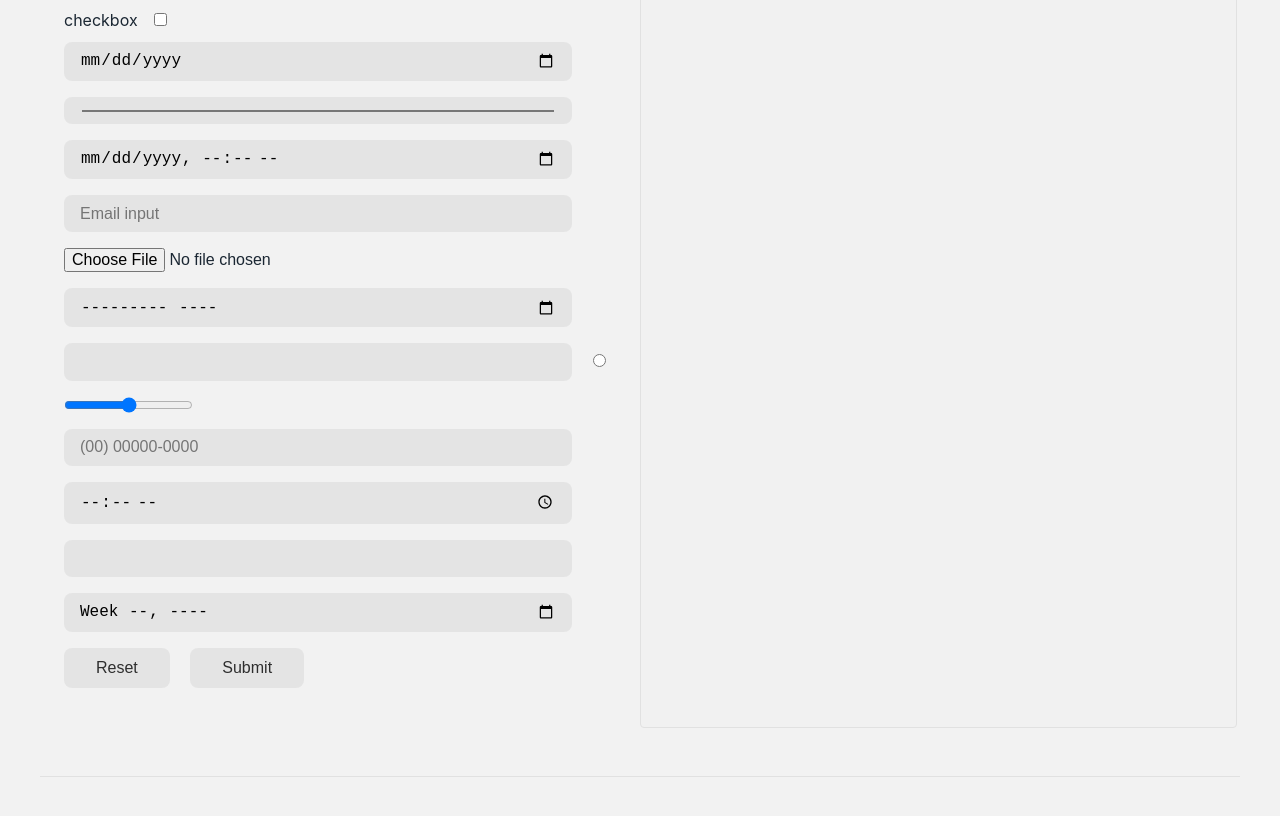
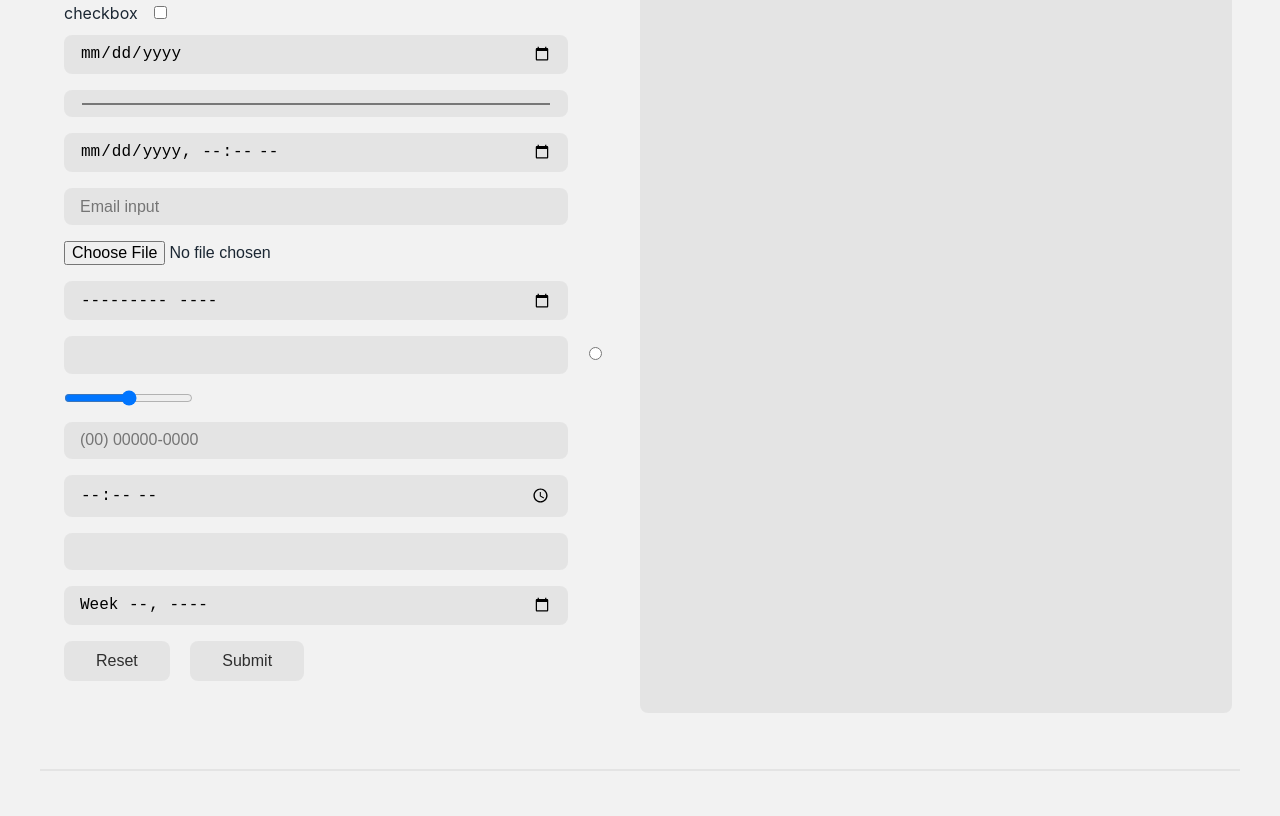
Before and after one commit to matheusps/black-css, a website: page docs/index.html in a window 1280 px wide. Shown: the part 490-1306 px from the top of the page. Drawn offline with Linux system fonts and the light colour scheme.

Commit message:
variables @ misc

```diff
--- a/src/elements/button.scss
+++ b/src/elements/button.scss
@@ -4,12 +4,12 @@ input[type="reset"] {
   white-space: nowrap;
   box-sizing: border-box;
   cursor: pointer;
-  border: none;
   text-align: center;
   font-stretch: normal;
   line-height: 2;
   font-style: normal;
 
+  border: $border;
   font-size: $base-fs;
   font-weight: $normal;
   color: $c-box;
--- a/src/elements/forms.scss
+++ b/src/elements/forms.scss
@@ -12,7 +12,7 @@ input[type="text"],
 [type="time"],
 [type="url"] {
   width: 90%;
-  border: none;
+  border: $border;
   border-radius: $roundness;
   background-color: $bg-box;
   padding: ($padding * 1.2) ($padding * 2);
--- a/src/elements/global.scss
+++ b/src/elements/global.scss
@@ -9,14 +9,14 @@ html {
 }
 
 body {
+  overflow-x: hidden;
+  text-rendering: optimizeLegibility;
+  -webkit-tap-highlight-color: rgba(0, 0, 0, 0);
+  -webkit-font-smoothing: antialiased;
+  font-variant-ligatures: no-common-ligatures;
   background: $bg-base;
   color: $c-base;
   line-height: $base-lh;
   font-family: $base-ff;
   font-size: $base-fs;
-  overflow-x: hidden;
-  text-rendering: optimizeLegibility;
-  -webkit-tap-highlight-color: rgba(0, 0, 0, 0);
-  -webkit-font-smoothing: antialiased;
-  font-variant-ligatures: no-common-ligatures;
 }
--- a/src/elements/misc.scss
+++ b/src/elements/misc.scss
@@ -1,6 +1,16 @@
 hr {
-  margin-top: 3rem;
-  margin-bottom: 3.5rem;
   border-width: 0;
-  border-top: 1px solid #e1e1e1;
+  margin: ($margin * 6) 0;
+  border-top: 0.125rem solid $bg-box;
 }
+
+code {
+  white-space: nowrap;
+  display: block;
+  border: $border;
+  padding: $padding;
+  margin: $margin;
+  border-radius: $roundness;
+  background: $bg-box;
+  color: $c-box;
+}
--- a/src/elements/typo.scss
+++ b/src/elements/typo.scss
@@ -54,14 +54,3 @@ p {
 a {
   text-decoration: none;
 }
-
-code {
-  padding: 0.2rem 0.5rem;
-  margin: 0 0.2rem;
-  font-size: 90%;
-  white-space: nowrap;
-  background: #f1f1f1;
-  border: 1px solid #e1e1e1;
-  border-radius: 4px;
-  display: block;
-}
--- a/src/theme.scss
+++ b/src/theme.scss
@@ -7,6 +7,7 @@ $bg-box--hover: hsla(0, 0, 0, 0.1);
 
 /** Elements **/
 $roundness: 0.5rem;
+$border: none;
 $margin: 0.5rem;
 $padding: 0.5rem;
 $active-focus-scale: 0.05;
```
Also changed, not shown: dist/default-css.css, dist/default-css.min.css, docs/default-css.min.css.
